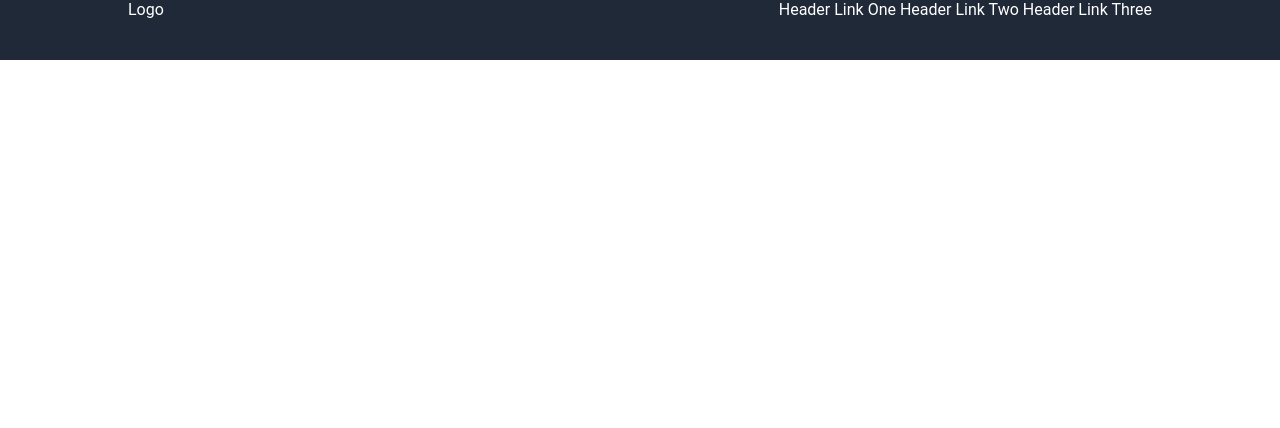
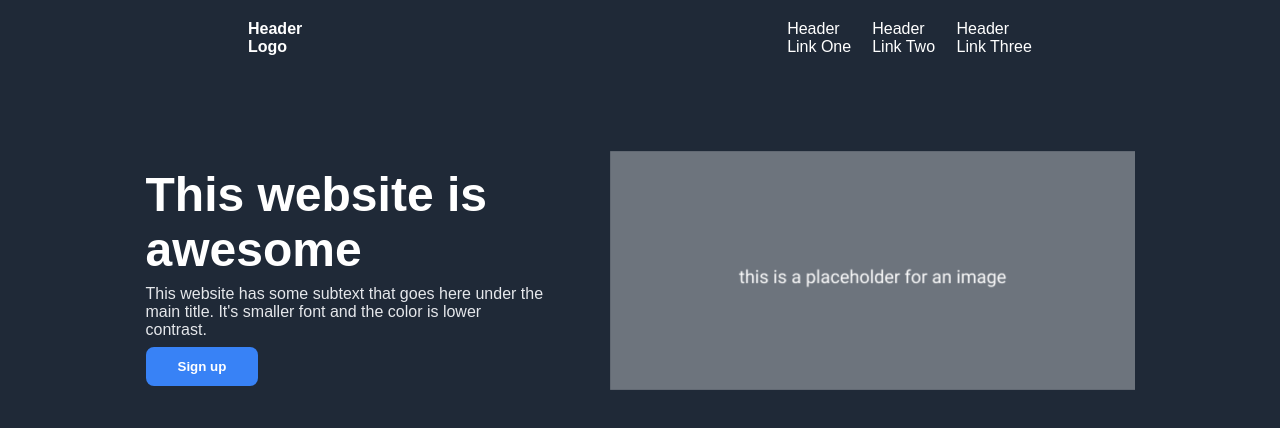
Before and after one commit to peteytacos/odin-landing-page, a plain HTML site: page index.html in a window 1280 px wide. Drawn offline with Linux system fonts and the light colour scheme.

Commit message:
Finish header nav and add section

```diff
--- a/index.html
+++ b/index.html
@@ -8,14 +8,25 @@
   </head>
   <body>
     <header>
-      <div class="header-content">
-        <div class="header-left">Logo</div>
-        <div class="header-right">
-          <a href="blank">Header Link One</a>
-          <a href="blank">Header Link Two</a>
-          <a href="blank">Header Link Three</a>
-        </div>
+      <div class="header-left">Header Logo</div>
+      <div class="header-right">
+        <a href="blank">Header Link One</a>
+        <a href="blank">Header Link Two</a>
+        <a href="blank">Header Link Three</a>
       </div>
     </header>
+    <section class="section-1">
+      <div class="hero-words">
+        <h1>This website is awesome</h1>
+        <p>
+          This website has some subtext that goes here under the main title.
+          It's smaller font and the color is lower contrast.
+        </p>
+        <button>Sign up</button>
+      </div>
+      <div class="hero-img">
+        <img src="images/placeholder.png" width="525px" width="245px" />
+      </div>
+    </section>
   </body>
 </html>
--- a/styles.css
+++ b/styles.css
@@ -1,6 +1,7 @@
 html {
+  background: #1f2937;
   margin: 0;
-  font-family: Roboto;
+  font-family: Arial, Helvetica, sans-serif;
 }
 
 body {
@@ -11,17 +12,57 @@ header {
   background-color: #1f2937;
   color: white;
   height: 60px;
-}
-
-.header-content {
-  max-width: 1600px;
+  /* box-shadow: 0 0 8px rgba(0, 0, 0, 150); */
   display: flex;
   justify-content: space-between;
-  gap: 24px;
-  margin: 0 128px 0 128px;
+  padding: 8px;
 }
 
 a {
   color: white;
   text-decoration: none;
 }
+
+.header-left,
+.header-right {
+  display: flex;
+  align-items: center;
+  gap: 16px;
+  margin: 0 240px 0 240px;
+}
+
+.header-left {
+  font-weight: 900;
+}
+
+h1 {
+  color: white;
+  font-size: 48px;
+  margin: 8px 0 8px 0;
+}
+
+p {
+  color: #e5e7eb;
+  margin: 8px 0 8px 0;
+  font-weight: 100;
+}
+.section-1 {
+  display: flex;
+  justify-content: center;
+  margin: 75px 0 75px 0;
+  gap: 64px;
+  align-items: center;
+}
+
+.hero-words {
+  max-width: 400px;
+}
+
+button {
+  background-color: #3882f6;
+  color: white;
+  border: none;
+  padding: 12px 32px 12px 32px;
+  font-weight: bold;
+  border-radius: 8px;
+}
```
Also changed, not shown: images/placeholder.png (added), 1 other file.
